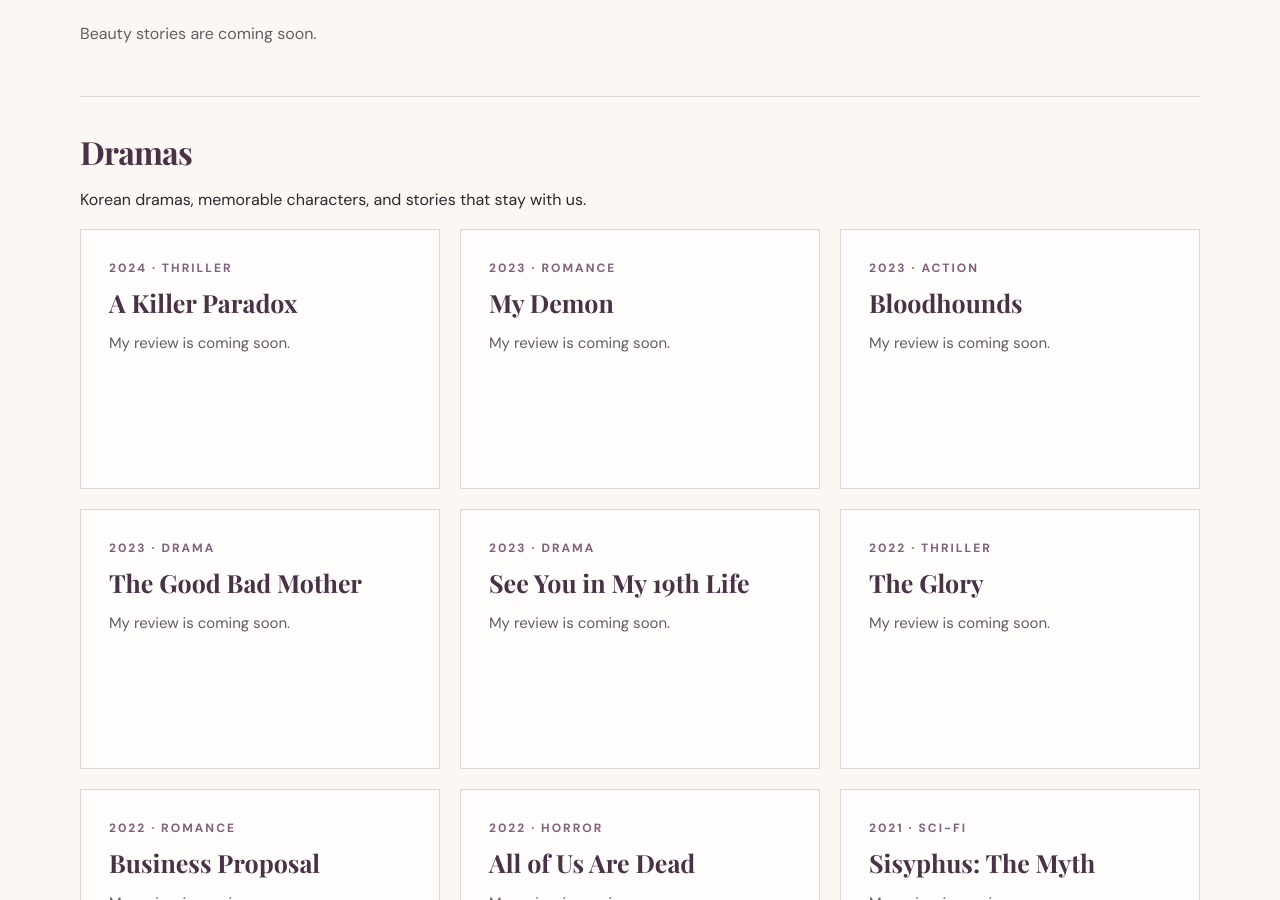
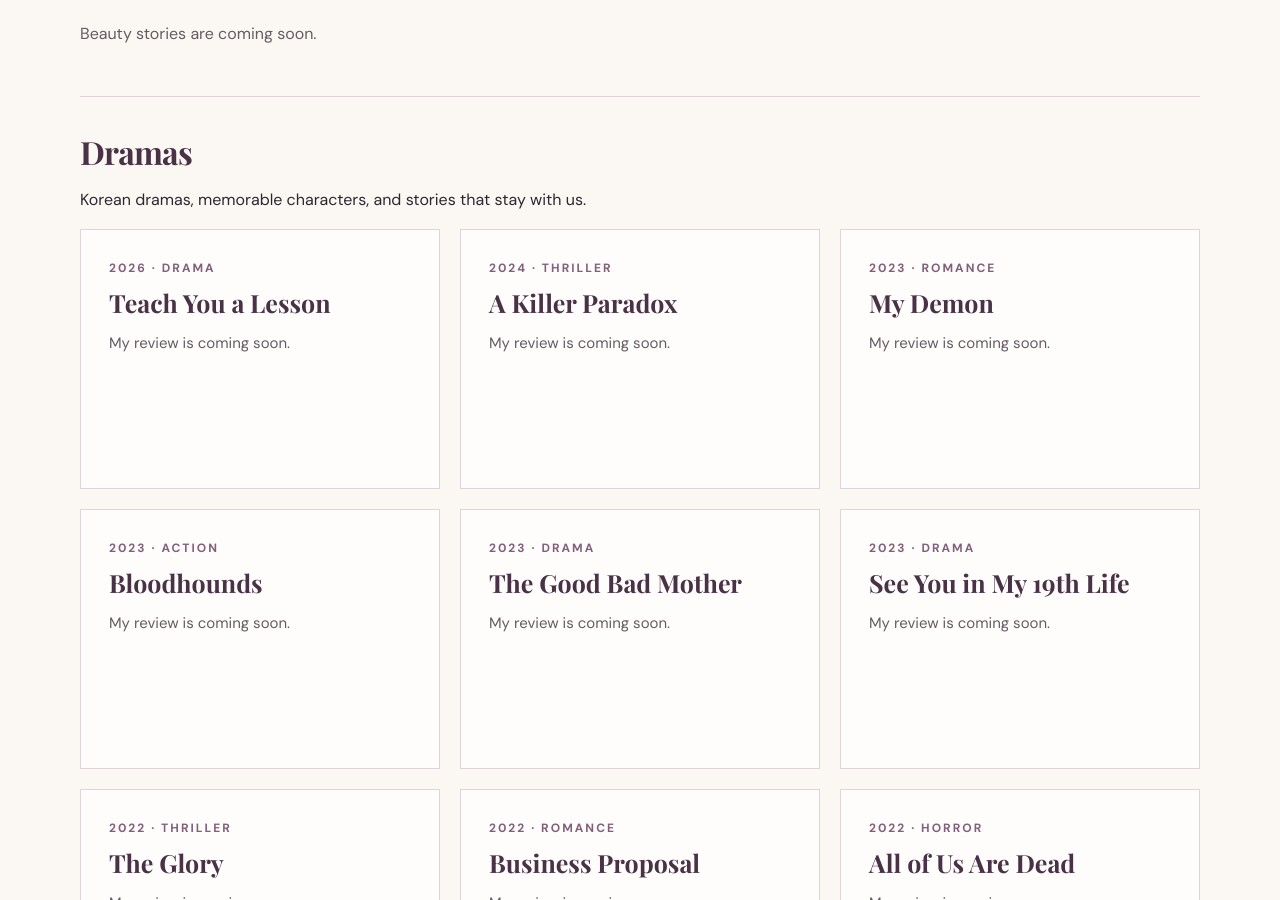
Before and after one commit to lydiarim22-coder/mindoflydia, a Jekyll site: the page built from korean-culture.html, in a window 1280 px wide and 900 px high, scrolled down 934 px. Built offline with Jekyll 4.4.1, drawn with Linux system fonts in a browser that asks for light colours; some web fonts are replaced.

Commit message:
Add Teach You a Lesson to Korean Culture dramas

```diff
--- a/_data/korean_culture_items.yml
+++ b/_data/korean_culture_items.yml
@@ -123,3 +123,9 @@
   genre: Sci-fi
   topic: dramas
   note: "My review is coming soon."
+
+- title: "Teach You a Lesson"
+  year: 2026
+  genre: Drama
+  topic: dramas
+  note: "My review is coming soon."
```
